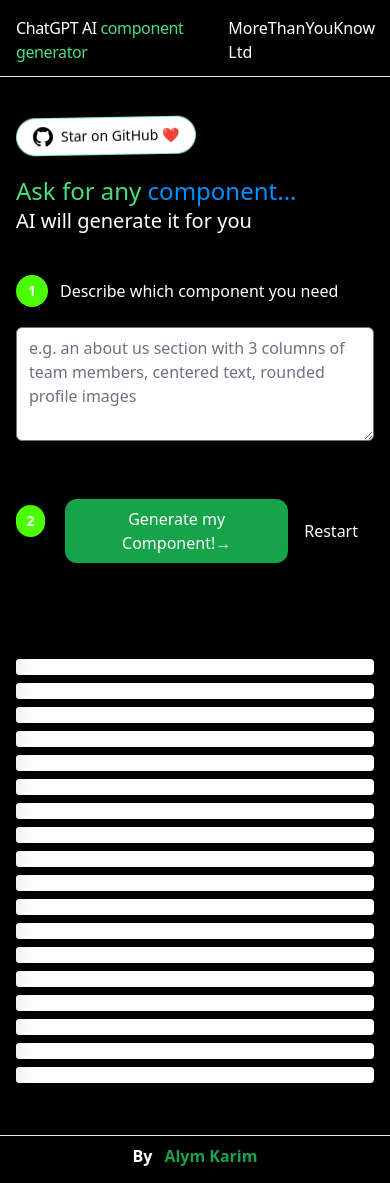
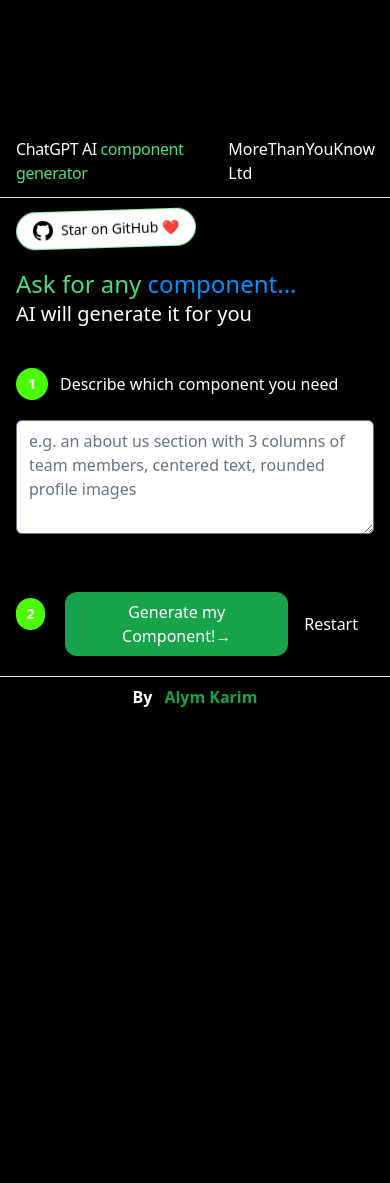
Before and after one commit to alymkarimg/MoreThanYouKnow-ai-component-generator, a Next.js app: page / in a window 390 px wide. After the commit the page ends 844 px from the top, so only its background shows below. Built offline with nearby package versions, Linux system fonts and the light colour scheme.

Commit message:
fix: hide loading skeleton on mobile

```diff
--- a/components/ResizablePanel.tsx
+++ b/components/ResizablePanel.tsx
@@ -3,8 +3,10 @@
 
 export default function ResizablePanel({
   children,
+  className
 }: {
   children: React.ReactNode;
+  className: string
 }) {
   let [ref, { height }] = useMeasure();
 
@@ -12,7 +14,7 @@
     <motion.div
       animate={height ? { height } : {}}
       style={height ? { height } : {}}
-      className="relative w-full overflow-hidden"
+      className={`relative w-full overflow-hidden ${className}`}
       transition={{ type: "tween", duration: 0.5 }}
     >
       <div ref={ref} className={height ? "absolute inset-x-0" : "relative"}>
--- a/pages/index.tsx
+++ b/pages/index.tsx
@@ -28,7 +28,7 @@
             <Header />
 
             <main className="grid grid-cols-1 md:grid-cols-2 gap-3 container mx-auto px-4">
-                <div className="flex flex-col my-10">
+                <div className="flex flex-col my-3 md:my-10">
                 {/* star on github */}
                 <a
                     className="flex max-w-fit items-center justify-center space-x-2 rounded-full border border-green-300 bg-white px-4 py-2 text-sm text-black shadow-md transition-colors hover:bg-white-100 mb-5 animate-wobble"
@@ -104,9 +104,9 @@
                     toastOptions={{ duration: 2000 }}
                 />
                 </div>
-                <ResizablePanel>
+                <ResizablePanel className={`${!isLoading && !generatedCode? 'hidden md:block' : ''}`}>
                     <AnimatePresence mode="wait">
-                        <motion.div className="space-y-10 my-10">
+                        <motion.div className="space-y-10 my-3 md:my-10">
                             {generatedCode && (
                                 <>
                                     <div>
```
